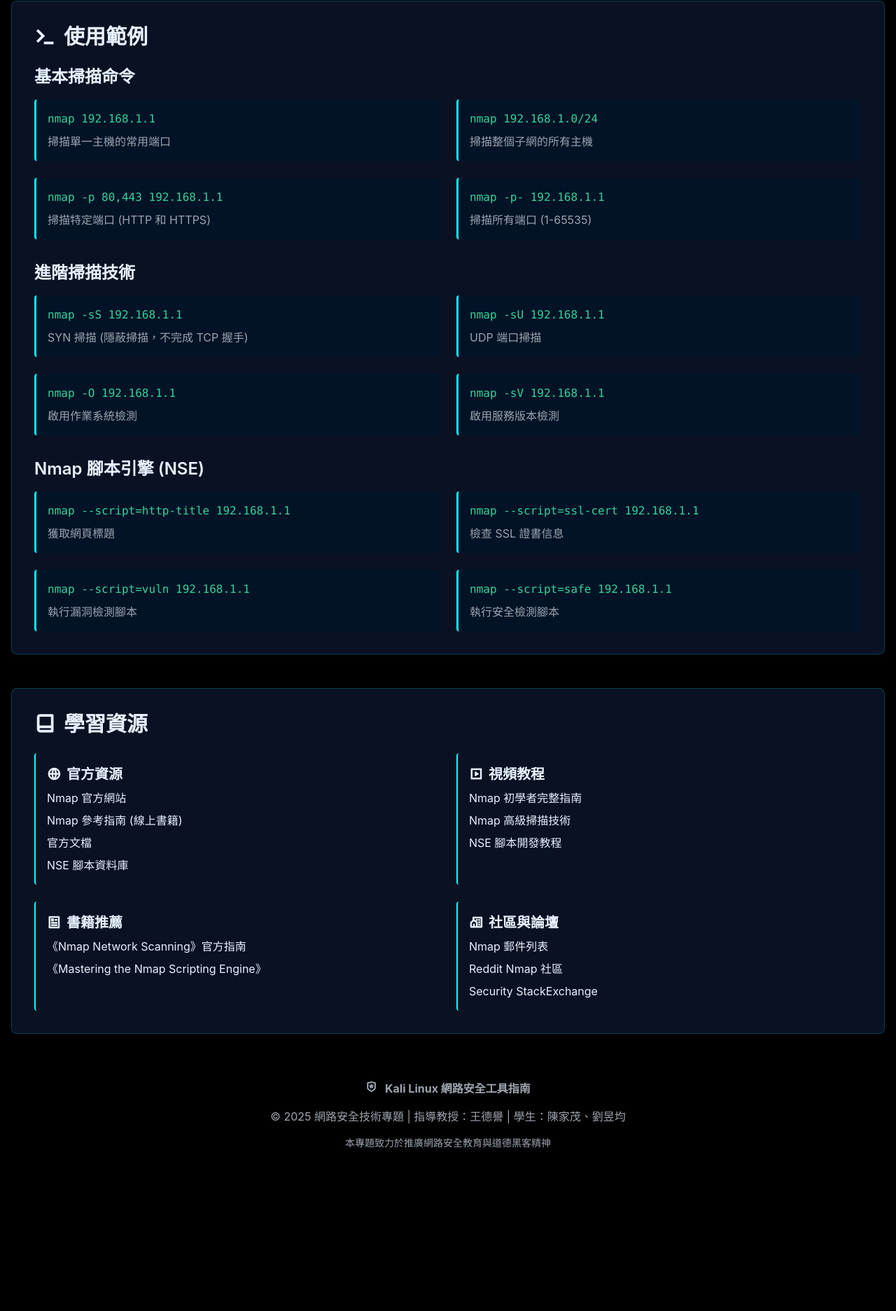
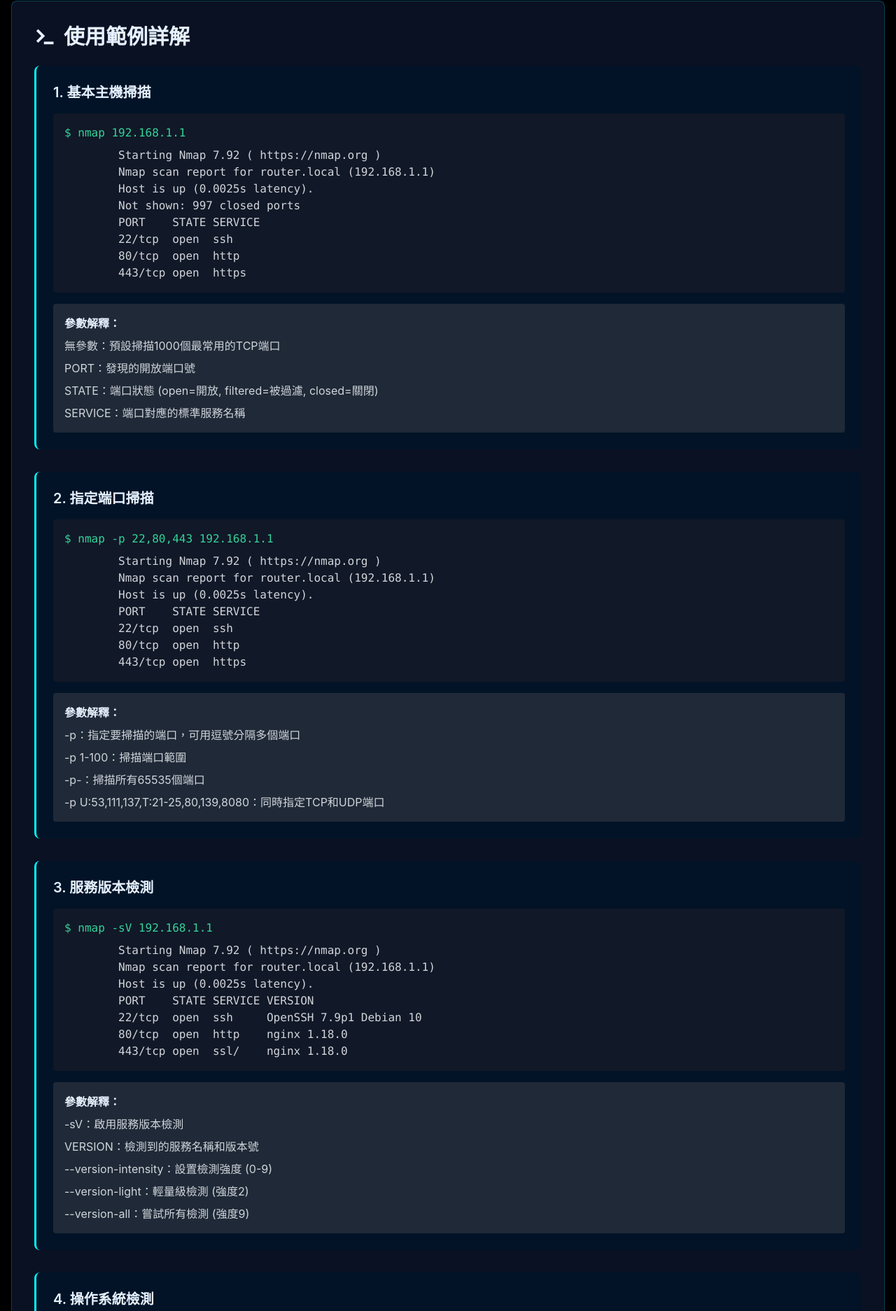
Before and after one commit to Userggyy/kijimmyer, a plain HTML site: page tttest.html in a window 1280 px wide. Shown: the part 1356-3229 px from the top of the page at 70% size. Before the commit the page ends 3031 px from the top, so only its background shows below. Drawn offline with nearby package versions, Linux system fonts and the light colour scheme.

Commit message:
Update tttest.html

```diff
--- a/tttest.html
+++ b/tttest.html
@@ -230,121 +230,142 @@
             </div>
         </section>
 
-        <!-- 使用範例 -->
         <section id="usage" class="section-card p-8 rounded-lg mb-12">
             <h2 class="text-3xl font-bold text-cyan-300 mb-6 flex items-center">
                 <i class="ri-terminal-line mr-3"></i>
-                使用範例
+                使用範例詳解
             </h2>
 
-            <div class="mb-8">
-                <h3 class="text-2xl font-semibold text-cyan-300 mb-4">基本掃描命令</h3>
-                <div class="grid md:grid-cols-2 gap-6">
-                    <!-- 命令 1 -->
-                    <div class="command-box p-4 rounded">
-                        <h4 class="font-mono text-green-400 mb-2">nmap 192.168.1.1</h4>
-                        <p class="text-gray-400">
-                            掃描單一主機的常用端口
-                        </p>
-                    </div>
-
-                    <!-- 命令 2 -->
-                    <div class="command-box p-4 rounded">
-                        <h4 class="font-mono text-green-400 mb-2">nmap 192.168.1.0/24</h4>
-                        <p class="text-gray-400">
-                            掃描整個子網的所有主機
-                        </p>
-                    </div>
-
-                    <!-- 命令 3 -->
-                    <div class="command-box p-4 rounded">
-                        <h4 class="font-mono text-green-400 mb-2">nmap -p 80,443 192.168.1.1</h4>
-                        <p class="text-gray-400">
-                            掃描特定端口 (HTTP 和 HTTPS)
-                        </p>
-                    </div>
-
-                    <!-- 命令 4 -->
-                    <div class="command-box p-4 rounded">
-                        <h4 class="font-mono text-green-400 mb-2">nmap -p- 192.168.1.1</h4>
-                        <p class="text-gray-400">
-                            掃描所有端口 (1-65535)
-                        </p>
-                    </div>
+            <!-- 範例1：基本掃描 -->
+            <div class="command-box p-6 rounded-lg mb-8">
+                <h3 class="text-xl font-semibold text-cyan-300 mb-4">1. 基本主機掃描</h3>
+                <div class="bg-gray-900 p-4 rounded mb-4">
+                    <h4 class="font-mono text-green-400 mb-2">$ nmap 192.168.1.1</h4>
+                    <pre class="text-gray-300 overflow-x-auto">
+        Starting Nmap 7.92 ( https://nmap.org )
+        Nmap scan report for router.local (192.168.1.1)
+        Host is up (0.0025s latency).
+        Not shown: 997 closed ports
+        PORT    STATE SERVICE
+        22/tcp  open  ssh
+        80/tcp  open  http
+        443/tcp open  https</pre>
+                </div>
+                <div class="bg-gray-800 p-4 rounded">
+                    <h4 class="font-semibold text-orange-300 mb-2">參數解釋：</h4>
+                    <ul class="text-gray-300 space-y-2">
+                        <li><span class="text-cyan-300">無參數</span>：預設掃描1000個最常用的TCP端口</li>
+                        <li><span class="text-cyan-300">PORT</span>：發現的開放端口號</li>
+                        <li><span class="text-cyan-300">STATE</span>：端口狀態 (open=開放, filtered=被過濾, closed=關閉)</li>
+                        <li><span class="text-cyan-300">SERVICE</span>：端口對應的標準服務名稱</li>
+                    </ul>
                 </div>
             </div>
 
-            <div class="mb-8">
-                <h3 class="text-2xl font-semibold text-cyan-300 mb-4">進階掃描技術</h3>
-                <div class="grid md:grid-cols-2 gap-6">
-                    <!-- 命令 5 -->
-                    <div class="command-box p-4 rounded">
-                        <h4 class="font-mono text-green-400 mb-2">nmap -sS 192.168.1.1</h4>
-                        <p class="text-gray-400">
-                            SYN 掃描 (隱蔽掃描，不完成 TCP 握手)
-                        </p>
-                    </div>
-
-                    <!-- 命令 6 -->
-                    <div class="command-box p-4 rounded">
-                        <h4 class="font-mono text-green-400 mb-2">nmap -sU 192.168.1.1</h4>
-                        <p class="text-gray-400">
-                            UDP 端口掃描
-                        </p>
-                    </div>
-
-                    <!-- 命令 7 -->
-                    <div class="command-box p-4 rounded">
-                        <h4 class="font-mono text-green-400 mb-2">nmap -O 192.168.1.1</h4>
-                        <p class="text-gray-400">
-                            啟用作業系統檢測
-                        </p>
-                    </div>
-
-                    <!-- 命令 8 -->
-                    <div class="command-box p-4 rounded">
-                        <h4 class="font-mono text-green-400 mb-2">nmap -sV 192.168.1.1</h4>
-                        <p class="text-gray-400">
-                            啟用服務版本檢測
-                        </p>
-                    </div>
+            <!-- 範例2：端口指定掃描 -->
+            <div class="command-box p-6 rounded-lg mb-8">
+                <h3 class="text-xl font-semibold text-cyan-300 mb-4">2. 指定端口掃描</h3>
+                <div class="bg-gray-900 p-4 rounded mb-4">
+                    <h4 class="font-mono text-green-400 mb-2">$ nmap -p 22,80,443 192.168.1.1</h4>
+                    <pre class="text-gray-300 overflow-x-auto">
+        Starting Nmap 7.92 ( https://nmap.org )
+        Nmap scan report for router.local (192.168.1.1)
+        Host is up (0.0025s latency).
+        PORT    STATE SERVICE
+        22/tcp  open  ssh
+        80/tcp  open  http
+        443/tcp open  https</pre>
+                </div>
+                <div class="bg-gray-800 p-4 rounded">
+                    <h4 class="font-semibold text-orange-300 mb-2">參數解釋：</h4>
+                    <ul class="text-gray-300 space-y-2">
+                        <li><span class="text-cyan-300">-p</span>：指定要掃描的端口，可用逗號分隔多個端口</li>
+                        <li><span class="text-cyan-300">-p 1-100</span>：掃描端口範圍</li>
+                        <li><span class="text-cyan-300">-p-</span>：掃描所有65535個端口</li>
+                        <li><span class="text-cyan-300">-p U:53,111,137,T:21-25,80,139,8080</span>：同時指定TCP和UDP端口</li>
+                    </ul>
                 </div>
             </div>
 
-            <div>
-                <h3 class="text-2xl font-semibold text-cyan-300 mb-4">Nmap 腳本引擎 (NSE)</h3>
-                <div class="grid md:grid-cols-2 gap-6">
-                    <!-- 命令 9 -->
-                    <div class="command-box p-4 rounded">
-                        <h4 class="font-mono text-green-400 mb-2">nmap --script=http-title 192.168.1.1</h4>
-                        <p class="text-gray-400">
-                            獲取網頁標題
-                        </p>
-                    </div>
+            <!-- 範例3：服務版本檢測 -->
+            <div class="command-box p-6 rounded-lg mb-8">
+                <h3 class="text-xl font-semibold text-cyan-300 mb-4">3. 服務版本檢測</h3>
+                <div class="bg-gray-900 p-4 rounded mb-4">
+                    <h4 class="font-mono text-green-400 mb-2">$ nmap -sV 192.168.1.1</h4>
+                    <pre class="text-gray-300 overflow-x-auto">
+        Starting Nmap 7.92 ( https://nmap.org )
+        Nmap scan report for router.local (192.168.1.1)
+        Host is up (0.0025s latency).
+        PORT    STATE SERVICE VERSION
+        22/tcp  open  ssh     OpenSSH 7.9p1 Debian 10
+        80/tcp  open  http    nginx 1.18.0
+        443/tcp open  ssl/    nginx 1.18.0</pre>
+                </div>
+                <div class="bg-gray-800 p-4 rounded">
+                    <h4 class="font-semibold text-orange-300 mb-2">參數解釋：</h4>
+                    <ul class="text-gray-300 space-y-2">
+                        <li><span class="text-cyan-300">-sV</span>：啟用服務版本檢測</li>
+                        <li><span class="text-cyan-300">VERSION</span>：檢測到的服務名稱和版本號</li>
+                        <li><span class="text-cyan-300">--version-intensity</span>：設置檢測強度 (0-9)</li>
+                        <li><span class="text-cyan-300">--version-light</span>：輕量級檢測 (強度2)</li>
+                        <li><span class="text-cyan-300">--version-all</span>：嘗試所有檢測 (強度9)</li>
+                    </ul>
+                </div>
+            </div>
 
-                    <!-- 命令 10 -->
-                    <div class="command-box p-4 rounded">
-                        <h4 class="font-mono text-green-400 mb-2">nmap --script=ssl-cert 192.168.1.1</h4>
-                        <p class="text-gray-400">
-                            檢查 SSL 證書信息
-                        </p>
-                    </div>
+            <!-- 範例4：操作系統檢測 -->
+            <div class="command-box p-6 rounded-lg mb-8">
+                <h3 class="text-xl font-semibold text-cyan-300 mb-4">4. 操作系統檢測</h3>
+                <div class="bg-gray-900 p-4 rounded mb-4">
+                    <h4 class="font-mono text-green-400 mb-2">$ nmap -O 192.168.1.100</h4>
+                    <pre class="text-gray-300 overflow-x-auto">
+        Starting Nmap 7.92 ( https://nmap.org )
+        Nmap scan report for desktop.local (192.168.1.100)
+        Host is up (0.0005s latency).
+        Not shown: 998 closed ports
+        PORT    STATE SERVICE
+        135/tcp open  msrpc
+        445/tcp open  microsoft-ds
+        MAC Address: 00:1A:2B:3C:4D:5E (Intel)
+        Device type: general purpose
+        Running: Microsoft Windows 10|8.1|7
+        OS details: Microsoft Windows 10 1803 - 1909</pre>
+                </div>
+                <div class="bg-gray-800 p-4 rounded">
+                    <h4 class="font-semibold text-orange-300 mb-2">參數解釋：</h4>
+                    <ul class="text-gray-300 space-y-2">
+                        <li><span class="text-cyan-300">-O</span>：啟用作業系統檢測</li>
+                        <li><span class="text-cyan-300">Running</span>：推測的操作系統類型</li>
+                        <li><span class="text-cyan-300">OS details</span>：更詳細的版本信息</li>
+                        <li><span class="text-cyan-300">--osscan-limit</span>：只對有希望的目標進行OS檢測</li>
+                        <li><span class="text-cyan-300">--osscan-guess</span>：更積極的猜測</li>
+                    </ul>
+                </div>
+            </div>
 
-                    <!-- 命令 11 -->
-                    <div class="command-box p-4 rounded">
-                        <h4 class="font-mono text-green-400 mb-2">nmap --script=vuln 192.168.1.1</h4>
-                        <p class="text-gray-400">
-                            執行漏洞檢測腳本
-                        </p>
-                    </div>
-
-                    <!-- 命令 12 -->
-                    <div class="command-box p-4 rounded">
-                        <h4 class="font-mono text-green-400 mb-2">nmap --script=safe 192.168.1.1</h4>
-                        <p class="text-gray-400">
-                            執行安全檢測腳本
-                        </p>
-                    </div>
+            <!-- 範例5：NSE腳本掃描 -->
+            <div class="command-box p-6 rounded-lg">
+                <h3 class="text-xl font-semibold text-cyan-300 mb-4">5. NSE腳本使用</h3>
+                <div class="bg-gray-900 p-4 rounded mb-4">
+                    <h4 class="font-mono text-green-400 mb-2">$ nmap --script=http-title 192.168.1.1</h4>
+                    <pre class="text-gray-300 overflow-x-auto">
+        Starting Nmap 7.92 ( https://nmap.org )
+        Nmap scan report for router.local (192.168.1.1)
+        Host is up (0.0025s latency).
+        PORT   STATE SERVICE
+        80/tcp open  http
+        | http-title: Router Admin Panel
+        |_Requested resource was /login.html</pre>
+                </div>
+                <div class="bg-gray-800 p-4 rounded">
+                    <h4 class="font-semibold text-orange-300 mb-2">參數解釋：</h4>
+                    <ul class="text-gray-300 space-y-2">
+                        <li><span class="text-cyan-300">--script</span>：指定要運行的NSE腳本</li>
+                        <li><span class="text-cyan-300">http-title</span>：獲取網頁標題的腳本</li>
+                        <li><span class="text-cyan-300">--script-args</span>：傳遞參數給腳本</li>
+                        <li><span class="text-cyan-300">--script-help</span>：顯示腳本幫助信息</li>
+                        <li><span class="text-cyan-300">--script=vuln</span>：運行漏洞檢測類腳本</li>
+                    </ul>
                 </div>
             </div>
         </section>
```
